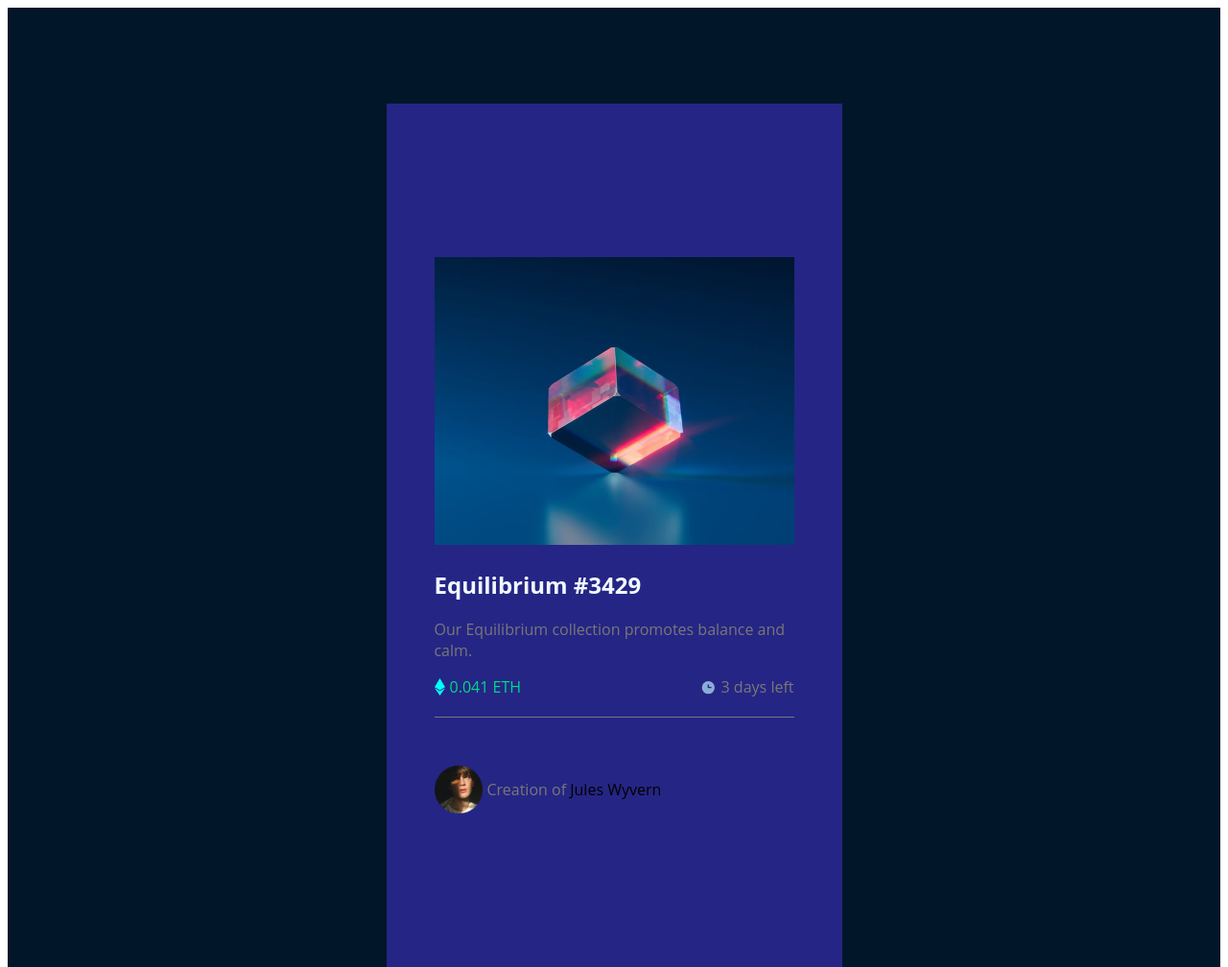
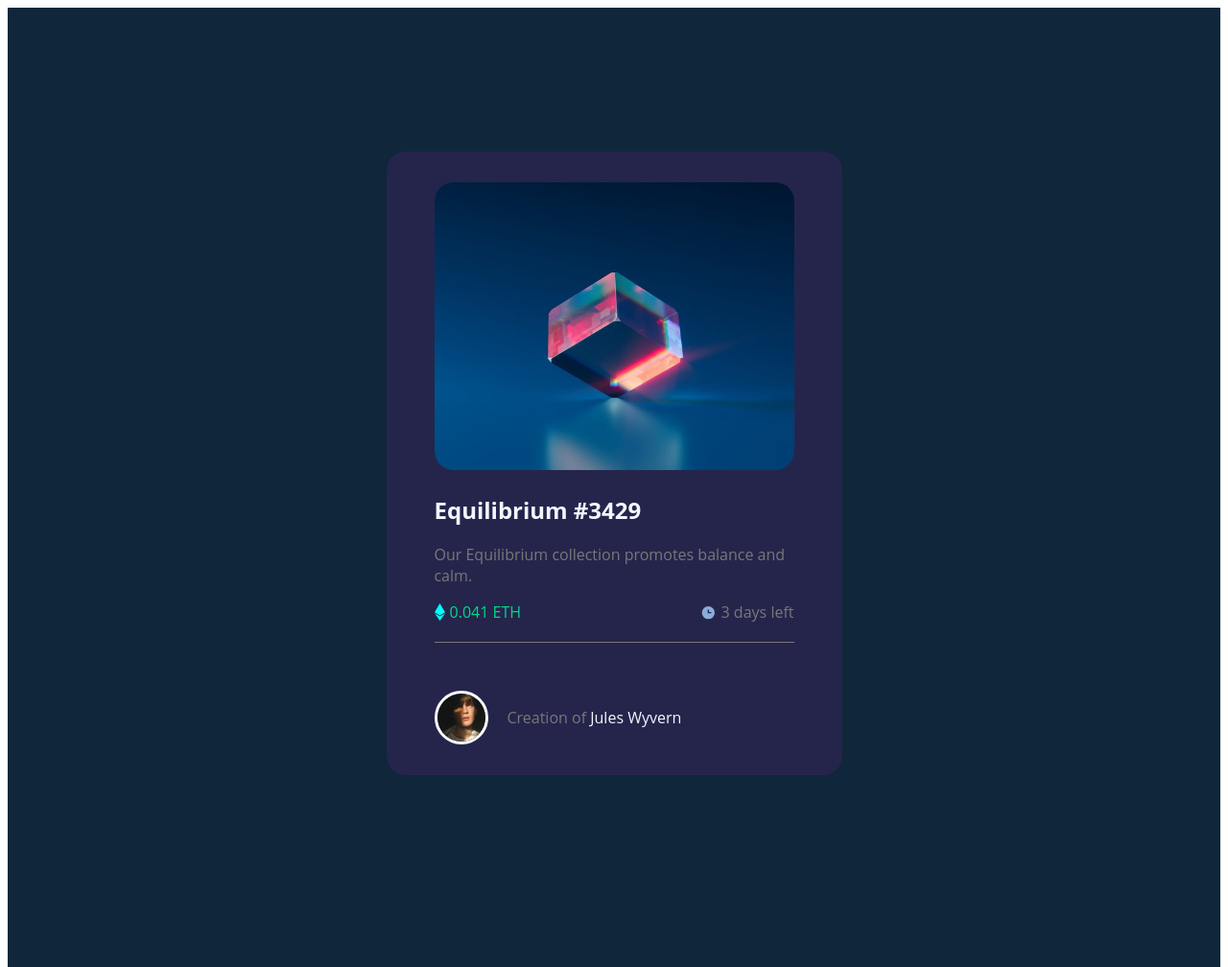
Before and after one commit to WilliamPerete/ntft-card, a plain HTML site: page index.html in a window 1280 px wide. Shown: the whole page at 96% size. Drawn offline with Linux system fonts and the light colour scheme.

Commit message:
ultimo comit

```diff
--- a/index.css
+++ b/index.css
@@ -4,7 +4,7 @@
     display: flex;
     justify-content: center;
     font-family: "Open Sans", sans-serif;
-    background-color: rgb(1, 22, 41);
+    background-color: rgb(16 38 58);
 }
 .divisao1{
     width: 375px;
@@ -12,9 +12,11 @@
     display: flex;
     flex-direction: column;
     justify-content: center;
-    margin-top: 100px;
+    margin-top: 150px;
     padding: 50px;
-    background-color: rgb(37, 37, 133);
+    border-radius: 20px;
+    background-color: rgb(37, 37, 76);
+    margin-bottom: 200px;
 }
 .imagem-principal{
     width: 100%;
@@ -24,6 +26,7 @@
 .imagem-principal img{
     width: 100%;
     height: 300px;
+    border-radius: 20px;
 }
 .titulo{
     color: aliceblue;
@@ -55,13 +58,17 @@ p{
     margin-top: 50px;
     display: flex;
     align-items: center;
-
 }
 .divisao3 img{
-    margin-right: 5px;
+    margin-right: 20px;
     width: 50px;
     height: 50px;
+    border: 3px solid white;
+    border-radius: 50%;
 }
 .span3{
     color: rgb(120, 120, 120);
 }
+.span4{
+    color:aliceblue
+}
```
